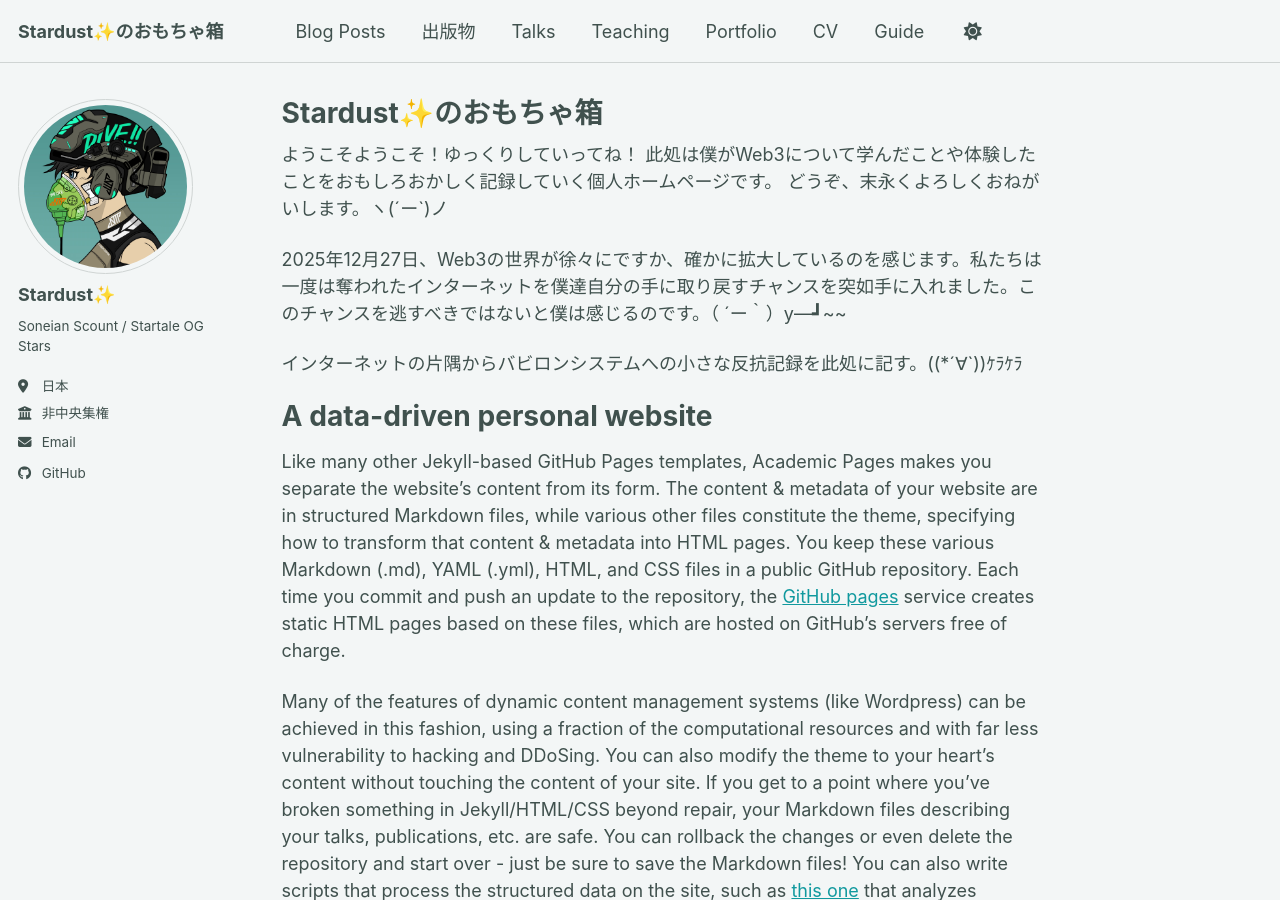
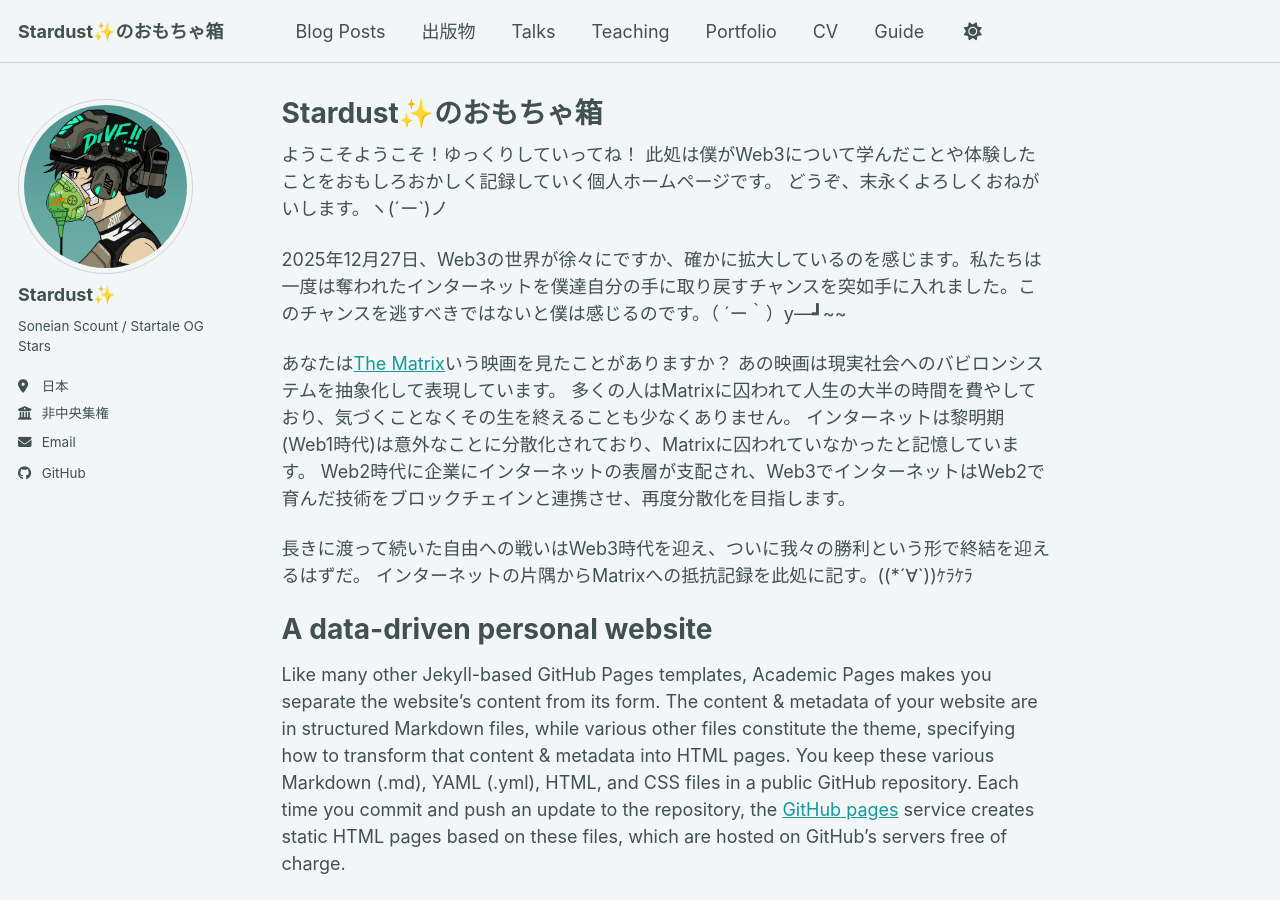
Before and after one commit to stardustdotbox/stardustdotbox.github.io, a Jekyll site: the page built from _pages/about.md, in a window 1280 px wide and 900 px high. Built offline with Jekyll 4.4.1, drawn with Linux system fonts in a browser that asks for light colours; a script bundle is joined from its source files by our own code; library files that are not in the unit come from our copies.

Commit message:
ホームページの初期設定

```diff
--- a/_pages/about.md
+++ b/_pages/about.md
@@ -15,7 +15,14 @@ header:
 
 2025年12月27日、Web3の世界が徐々にですか、確かに拡大しているのを感じます。私たちは一度は奪われたインターネットを僕達自分の手に取り戻すチャンスを突如手に入れました。このチャンスを逃すべきではないと僕は感じるのです。（ ´ー｀）y―┛~~
 
-インターネットの片隅からバビロンシステムへの小さな反抗記録を此処に記す。((*´∀`))ｹﾗｹﾗ
+あなたは[The Matrix](https://thehidden-wiki.org/wiki/index.php?title=The_Matrix)いう映画を見たことがありますか？
+あの映画は現実社会へのバビロンシステムを抽象化して表現しています。
+多くの人はMatrixに囚われて人生の大半の時間を費やしており、気づくことなくその生を終えることも少なくありません。
+インターネットは黎明期(Web1時代)は意外なことに分散化されており、Matrixに囚われていなかったと記憶しています。
+Web2時代に企業にインターネットの表層が支配され、Web3でインターネットはWeb2で育んだ技術をブロックチェインと連携させ、再度分散化を目指します。
+
+長きに渡って続いた自由への戦いはWeb3時代を迎え、ついに我々の勝利という形で終結を迎えるはずだ。
+インターネットの片隅からMatrixへの抵抗記録を此処に記す。((*´∀`))ｹﾗｹﾗ
 
 A data-driven personal website
 ======
```
